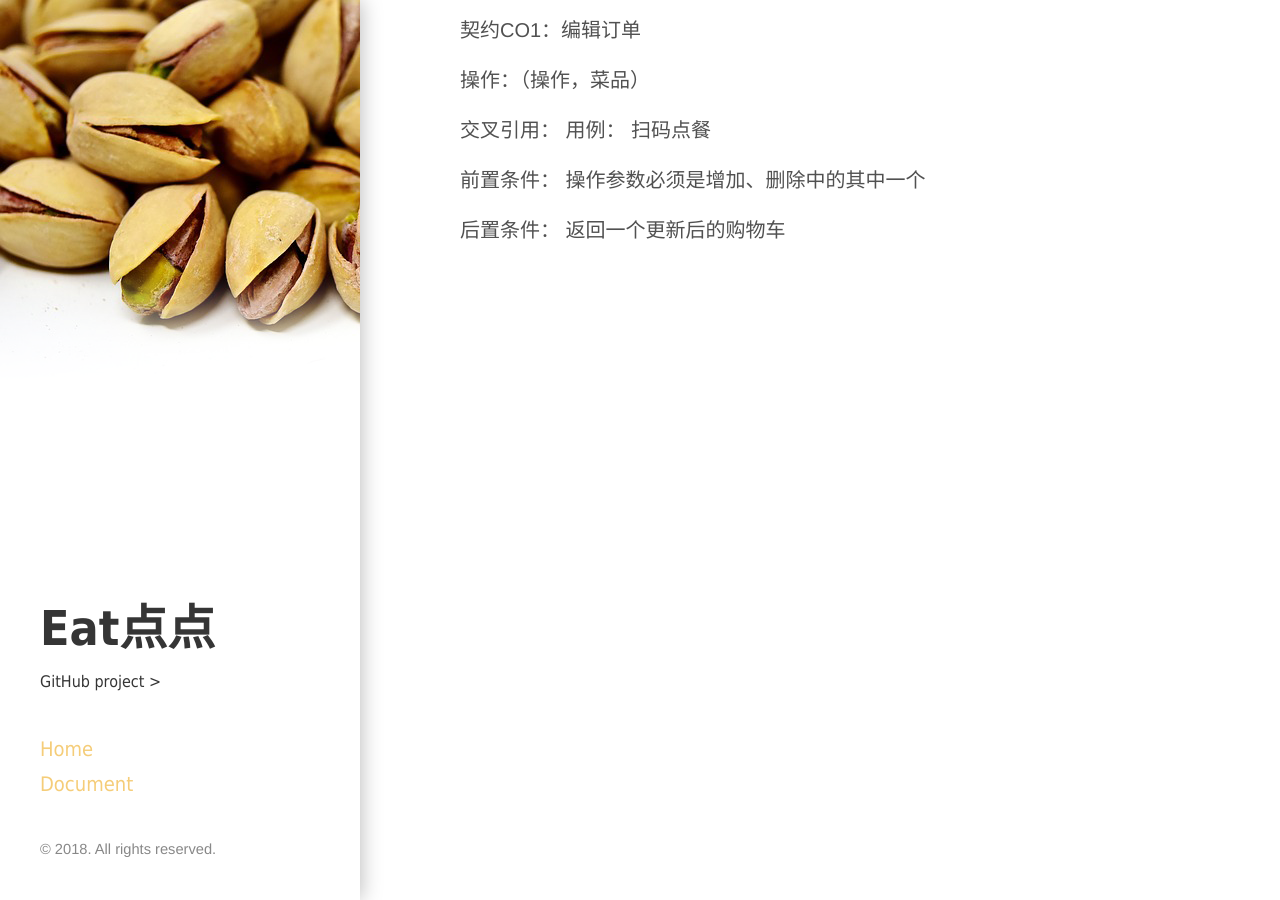
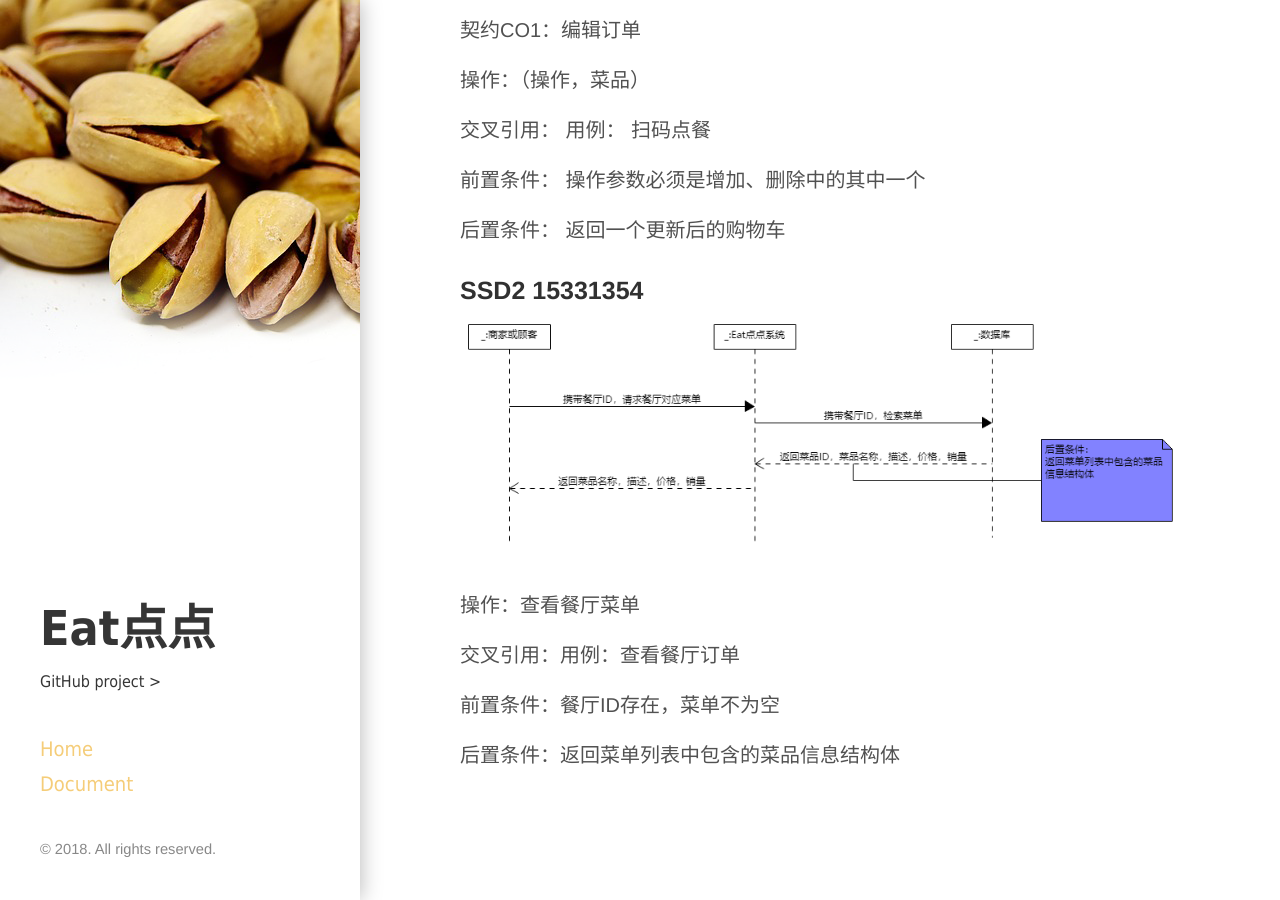
Before and after one commit to ChickenDinner8/ChickenDinner8.github.io, a Jekyll site: the page built from _posts/2018-05-13-6.5系统顺序图.md, in a window 1280 px wide and 900 px high, scrolled down 852 px. Built offline with Jekyll 4.4.1, drawn with Linux system fonts in a browser that asks for light colours.

Commit message:
上传补充

```diff
--- a/_posts/2018-05-13-6.5系统顺序图.md
+++ b/_posts/2018-05-13-6.5系统顺序图.md
@@ -19,3 +19,17 @@ tags: document
 前置条件： 操作参数必须是增加、删除中的其中一个
 
 后置条件： 返回一个更新后的购物车
+
+
+
+### SSD2 15331354
+
+![](https://github.com/ChickenDinner8/ChickenDinner8.github.io/blob/master/public/img/Yang/Eat点点系统顺序图.png?raw=true)
+
+操作：查看餐厅菜单
+
+交叉引用：用例：查看餐厅订单
+
+前置条件：餐厅ID存在，菜单不为空
+
+后置条件：返回菜单列表中包含的菜品信息结构体
```
Also changed, not shown: _posts/2018-05-13-7.3API-design.md (+4 -0 lines).
